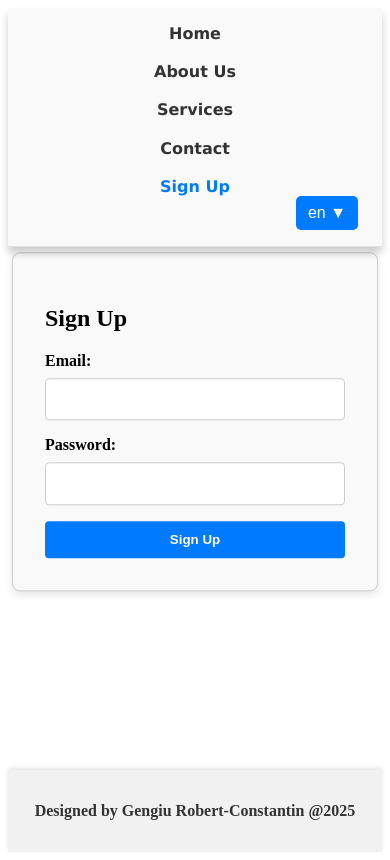
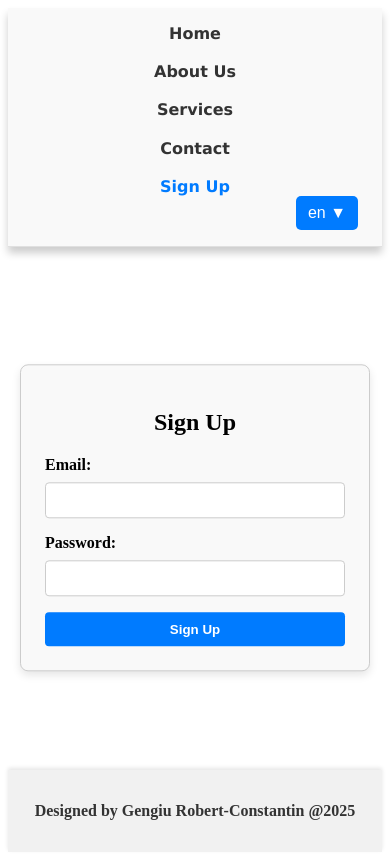
Before and after one commit to GengiuRobert/AngularAppTemplate, an Angular app in the folder app-template-project/: page /signup in a window 390 px wide. Built offline with nearby package versions, Linux system fonts and the light colour scheme.

Commit message:
fixed sigup form styles on mobile version

```diff
--- a/app-template-project/src/components/signup/signup.component.css
+++ b/app-template-project/src/components/signup/signup.component.css
@@ -1,10 +1,9 @@
 .signup-container {
-    width: 300px;
+    max-width: 300px;
     padding: 2rem;
     border: 1px solid #ccc;
     border-radius: 8px;
     background-color: #f9f9f9;
-
     position: absolute;
     top: 50%;
     left: 50%;
@@ -41,3 +40,20 @@
   button:hover {
     background-color: #0056b3;
   }
+
+  @media (max-width: 768px) {
+    .signup-container {
+        width: 90%;
+        padding: 1.5rem;
+        margin-top: 6rem;
+    }
+
+    input, button {
+        padding: 0.6rem;
+    }
+
+    h2 {
+        font-size: 1.5rem;
+        text-align: center;
+    }
+}
```
